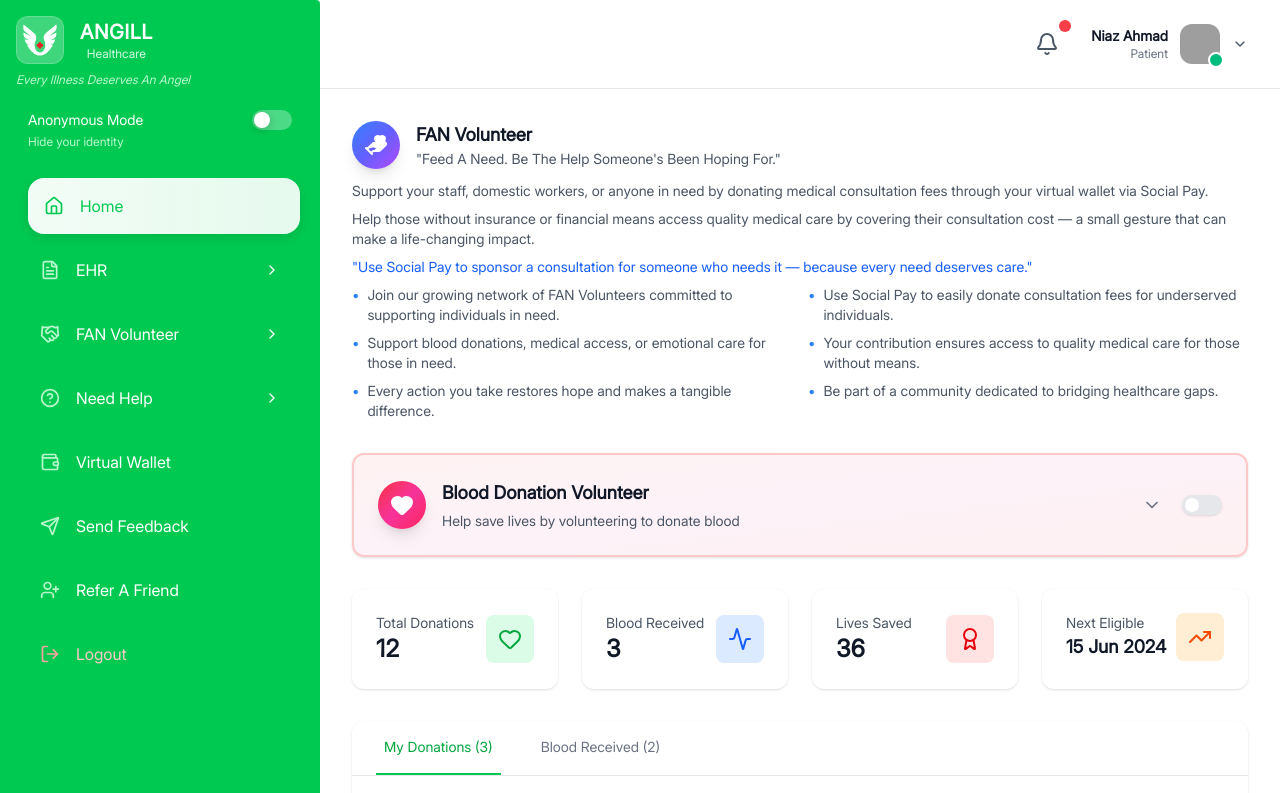
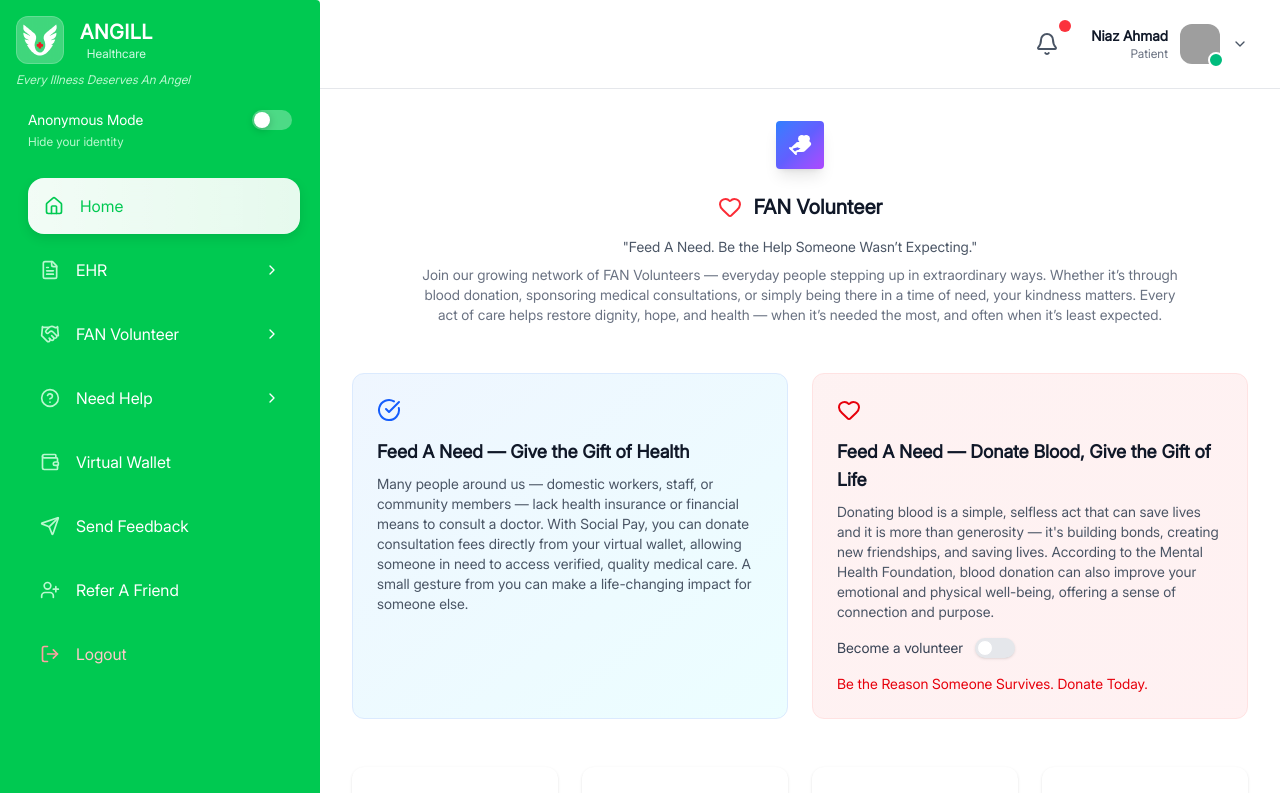
Before and after one commit to waleed-tts-github/health-local, a React (Vite) app: page /patient/blood-donations in a window 1280 px wide. Shown: the top 793 px of the page. Built offline with nearby package versions, Linux system fonts and the light colour scheme; grey boxes are pictures that could not be loaded.

Commit message:
new issues

```diff
--- a/src/pages/patient/BloodDonations.jsx
+++ b/src/pages/patient/BloodDonations.jsx
@@ -17,8 +17,6 @@ import {
   Activity,
   Award,
   TrendingUp,
-  ChevronUp,
-  ChevronDown,
   HandHeart
 } from 'lucide-react';
 
@@ -26,7 +24,6 @@ const BloodDonations = () => {
   const [activeTab, setActiveTab] = useState('donations');
   const [filterStatus, setFilterStatus] = useState('all');
   const [dateRange, setDateRange] = useState('all');
-  const [bloodSectionExpanded, setBloodSectionExpanded] = useState(false);
   const [isBloodVolunteer, setIsBloodVolunteer] = useState(false);
   const [bloodGroup, setBloodGroup] = useState('');
 
@@ -151,79 +148,38 @@ const BloodDonations = () => {
   return (
     <div className="min-h-screen bg-white">
       <div className="max-w-7xl mx-auto px-4 sm:px-6 lg:px-8 py-6 sm:py-8">
-        {/* FAN Volunteer Header Section */}
-        <div className="mb-6 sm:mb-8">
-          <div className="flex items-center space-x-3 sm:space-x-4 mb-2 sm:mb-3">
-            <div className="w-10 sm:w-12 h-10 sm:h-12 bg-gradient-to-br from-blue-500 via-indigo-500 to-purple-500 rounded-full flex items-center justify-center shadow-lg">
-              <HandHeart className="w-5 sm:w-6 h-5 sm:h-6 text-white" fill="currentColor" />
+        {/* FAN Volunteer Section */}
+        <div className="mb-12">
+          <div className="text-center mb-12">
+            <div className="inline-flex items-center justify-center w-12 h-12 bg-gradient-to-br from-blue-500 via-indigo-500 to-purple-500 rounded-sm mb-6 shadow-lg">
+              <HandHeart className="w-6 h-6 text-white" fill="currentColor" />
             </div>
-            <div>
-              <h3 className="text-base sm:text-lg font-bold text-gray-900">FAN Volunteer</h3>
-              <p className="text-xs sm:text-sm text-gray-600">"Feed A Need. Be The Help Someone's Been Hoping For."</p>
-            </div>
-          </div>
-          <div className="text-xs sm:text-sm text-gray-600 space-y-2">
-            <p>Support your staff, domestic workers, or anyone in need by donating medical consultation fees through your virtual wallet via Social Pay.</p>
-            <p>Help those without insurance or financial means access quality medical care by covering their consultation cost — a small gesture that can make a life-changing impact.</p>
-            <p className="text-blue-600 font-medium">"Use Social Pay to sponsor a consultation for someone who needs it — because every need deserves care."</p>
-            <div className="grid grid-cols-1 sm:grid-cols-2 gap-3 sm:gap-4">
-              <div className="space-y-2">
-                <p className="flex items-start">
-                  <span className="text-blue-500 mr-2">•</span>
-                  Join our growing network of FAN Volunteers committed to supporting individuals in need.
-                </p>
-                <p className="flex items-start">
-                  <span className="text-blue-500 mr-2">•</span>
-                  Support blood donations, medical access, or emotional care for those in need.
-                </p>
-                <p className="flex items-start">
-                  <span className="text-blue-500 mr-2">•</span>
-                  Every action you take restores hope and makes a tangible difference.
+            <h2 className="text-xl font-bold text-gray-900 mb-4 flex items-center justify-center">
+              <Heart className="w-6 h-6 text-red-500 mr-3" />
+              FAN Volunteer
+            </h2>
+            <p className="text-sm text-gray-600 mb-2">"Feed A Need. Be the Help Someone Wasn’t Expecting."</p>
+            <p className="text-sm text-gray-500 max-w-3xl mx-auto">
+              Join our growing network of FAN Volunteers — everyday people stepping up in extraordinary ways. Whether it’s through blood donation, sponsoring medical consultations, or simply being there in a time of need, your kindness matters. Every act of care helps restore dignity, hope, and health — when it’s needed the most, and often when it’s least expected.
             </p>
           </div>
-              <div className="space-y-2">
-                <p className="flex items-start">
-                  <span className="text-blue-500 mr-2">•</span>
-                  Use Social Pay to easily donate consultation fees for underserved individuals.
-                </p>
-                <p className="flex items-start">
-                  <span className="text-blue-500 mr-2">•</span>
-                  Your contribution ensures access to quality medical care for those without means.
-                </p>
-                <p className="flex items-start">
-                  <span className="text-blue-500 mr-2">•</span>
-                  Be part of a community dedicated to bridging healthcare gaps.
+
+          <div className="grid md:grid-cols-2 gap-6">
+            <div className="bg-gradient-to-br from-blue-50 to-cyan-50 p-6 rounded-xl border border-blue-100 hover:shadow-lg transition-all duration-300">
+              <CheckCircle className="w-6 h-6 text-blue-600 mb-4" />
+              <h3 className="text-lg font-semibold text-gray-900 mb-2">Feed A Need — Give the Gift of Health</h3>
+              <p className="text-sm text-gray-600">
+                Many people around us — domestic workers, staff, or community members — lack health insurance or financial means to consult a doctor. With Social Pay, you can donate consultation fees directly from your virtual wallet, allowing someone in need to access verified, quality medical care. A small gesture from you can make a life-changing impact for someone else.
               </p>
             </div>
-            </div>
-          </div>
-        </div>
-
-        {/* Blood Volunteer Section */}
-        <div className="bg-gradient-to-br from-red-50 via-pink-50 to-rose-50 border-2 border-red-200 rounded-xl p-4 sm:p-6 mb-6 sm:mb-8 shadow-sm hover:shadow-md transition-all duration-300">
-          <div className="flex flex-col sm:flex-row items-start sm:items-center justify-between gap-4">
-            <div className="flex items-center space-x-3 sm:space-x-4">
-              <div className="w-10 sm:w-12 h-10 sm:h-12 bg-gradient-to-br from-red-500 via-pink-500 to-rose-500 rounded-full flex items-center justify-center shadow-lg">
-                <Heart className="w-5 sm:w-6 h-5 sm:h-6 text-white" fill="currentColor" />
-              </div>
-              <div>
-                <h3 className="text-base sm:text-lg font-bold text-gray-900">Blood Donation Volunteer</h3>
-                <p className="text-xs sm:text-sm text-gray-600 mt-1">Help save lives by volunteering to donate blood</p>
-              </div>
-            </div>
-            <div className="flex items-center space-x-2 sm:space-x-3">
-              <button
-                type="button"
-                onClick={() => setBloodSectionExpanded(!bloodSectionExpanded)}
-                className="p-1 sm:p-2 text-gray-500 hover:text-red-600 transition-colors duration-200 rounded-full hover:bg-red-100"
-                aria-label={bloodSectionExpanded ? 'Collapse volunteer section' : 'Expand volunteer section'}
-              >
-                {bloodSectionExpanded ? (
-                  <ChevronUp className="w-4 sm:w-5 h-4 sm:h-5" />
-                ) : (
-                  <ChevronDown className="w-4 sm:w-5 h-4 sm:h-5" />
-                )}
-              </button>
+            <div className="bg-gradient-to-br from-red-50 to-rose-50 p-6 rounded-xl border border-red-100 hover:shadow-lg transition-all duration-300">
+              <Heart className="w-6 h-6 text-red-600 mb-4" />
+              <h3 className="text-lg font-semibold text-gray-900 mb-2">Feed A Need — Donate Blood, Give the Gift of Life</h3>
+              <p className="text-sm text-gray-600 mb-4">
+                Donating blood is a simple, selfless act that can save lives and it is more than generosity — it's building bonds, creating new friendships, and saving lives. According to the Mental Health Foundation, blood donation can also improve your emotional and physical well-being, offering a sense of connection and purpose.
+              </p>
+              <div className="flex items-center space-x-3 mb-4">
+                <span className="text-sm font-medium text-gray-700">Become a volunteer</span>
                 <label className="relative inline-flex items-center cursor-pointer">
                   <input
                     type="checkbox"
@@ -231,57 +187,16 @@ const BloodDonations = () => {
                     onChange={handleBloodVolunteerChange}
                     className="sr-only peer"
                   />
-                <div className="w-8 sm:w-10 h-4 sm:h-5 bg-gray-200 peer-focus:outline-none peer-focus:ring-2 peer-focus:ring-red-300 rounded-full peer peer-checked:after:translate-x-[18px] sm:peer-checked:after:translate-x-[20px] peer-checked:after:border-white after:content-[''] after:absolute after:top-0.5 after:left-[2px] after:bg-white after:border-gray-200 after:border after:rounded-full after:h-3 sm:after:h-4 after:w-3 sm:after:w-4 after:transition-all peer-checked:bg-gradient-to-r peer-checked:from-red-500 peer-checked:to-pink-500 shadow-sm"></div>
+                  <div className="w-10 h-5 bg-gray-200 peer-focus:outline-none peer-focus:ring-2 peer-focus:ring-red-300 rounded-full peer peer-checked:after:translate-x-[20px] peer-checked:after:border-white after:content-[''] after:absolute after:top-0.5 after:left-[2px] after:bg-white after:border-gray-200 after:border after:rounded-full after:h-4 after:w-4 after:transition-all peer-checked:bg-gradient-to-r peer-checked:from-red-500 peer-checked:to-pink-500 shadow-sm"></div>
                 </label>
               </div>
-          </div>
-          <div className={`overflow-hidden transition-all duration-500 ease-in-out ${
-            bloodSectionExpanded ? 'max-h-[800px] opacity-100 mt-3 sm:mt-4' : 'max-h-0 opacity-0'
-          }`}>
-            <div className="bg-white bg-opacity-80 rounded-xl p-3 sm:p-4 space-y-2 sm:space-y-3 backdrop-blur-sm">
-              <div className="grid grid-cols-1 sm:grid-cols-2 gap-3 sm:gap-4 text-xs sm:text-sm text-gray-700">
-                <div className="space-y-2">
-                  <p className="flex items-start">
-                    <span className="text-red-500 mr-2">•</span>
-                    Donating blood is a simple, selfless act that can save lives in your community.
-                  </p>
-                  <p className="flex items-start">
-                    <span className="text-red-500 mr-2">•</span>
-                    Blood donation benefits your physical and emotional health, per The Mental Health Foundation.
-                  </p>
-                  <p className="flex items-start">
-                    <span className="text-red-500 mr-2">•</span>
-                    Most people can donate whole blood every 56 days, according to the American Red Cross.
-                  </p>
-                  <p className="flex items-start">
-                    <span className="text-red-500 mr-2">•</span>
-                    Your eligibility is confirmed by checking temperature, blood pressure, pulse, and hemoglobin levels.
-                  </p>
-                </div>
-                <div className="space-y-2">
-                  <p className="flex items-start">
-                    <span className="text-red-500 mr-2">•</span>
-                    The donation area is cleaned and sterilized, and a new sterile needle is used for each donation.
-                  </p>
-                  <p className="flex items-start">
-                    <span className="text-red-500 mr-2">•</span>
-                    Relax during donation—some centers offer movies or TV to keep you comfortable.
-                  </p>
-                  <p className="flex items-start">
-                    <span className="text-red-500 mr-2">•</span>
-                    After donation, a bandage is applied, and you'll rest for 15 minutes with a snack or drink.
-                  </p>
-                </div>
-              </div>
-              <p className="text-red-500 text-xs">*Minimum Age For Blood Volunteer: Male: 18 - Female: 19</p>
-            </div>
               {isBloodVolunteer && (
-              <div className="mt-3 sm:mt-4">
-                <label className="text-xs sm:text-sm font-bold text-gray-700 block">Blood Group</label>
+                <div>
+                  <label className="text-sm font-bold text-gray-700 block mb-2">Blood Group</label>
                   <select
                     value={bloodGroup}
                     onChange={(e) => setBloodGroup(e.target.value)}
-                  className="w-full px-3 sm:px-4 py-2 sm:py-3 bg-gray-50 border border-gray-200 rounded-lg focus:bg-white focus:border-green-500 focus:outline-none transition-all duration-300 text-gray-900 text-xs sm:text-sm shadow-sm hover:shadow-md"
+                    className="w-full px-4 py-3 bg-gray-50 border border-gray-200 rounded-lg focus:bg-white focus:border-red-500 focus:outline-none transition-all duration-300 text-gray-900 text-sm shadow-sm hover:shadow-md"
                     aria-label="Select Blood Group"
                   >
                     <option value="">Select Blood Group</option>
@@ -296,15 +211,20 @@ const BloodDonations = () => {
                   </select>
                 </div>
               )}
+              <p className="text-sm text-red-600 font-medium mt-4">
+                Be the Reason Someone Survives. Donate Today.
+              </p>
             </div>
           </div>
+        </div>
+
 
         {/* Stats Cards */}
         <div className="grid grid-cols-1 sm:grid-cols-2 lg:grid-cols-4 gap-4 sm:gap-6 mb-6 sm:mb-8">
           <div className="bg-white rounded-xl shadow-sm p-4 sm:p-6">
             <div className="flex items-center justify-between">
               <div>
-                <p className="text-xs sm:text-sm text-gray-600">Total Donations</p>
+                <p className="text-xs sm:text-sm text-gray-600">Blodd Donation Requests</p>
                 <p className="text-xl sm:text-2xl font-bold text-gray-900">12</p>
               </div>
               <div className="w-10 sm:w-12 h-10 sm:h-12 bg-green-100 rounded-lg flex items-center justify-center">
@@ -316,7 +236,7 @@ const BloodDonations = () => {
           <div className="bg-white rounded-xl shadow-sm p-4 sm:p-6">
             <div className="flex items-center justify-between">
               <div>
-                <p className="text-xs sm:text-sm text-gray-600">Blood Received</p>
+                <p className="text-xs sm:text-sm text-gray-600">Blood Donation Received</p>
                 <p className="text-xl sm:text-2xl font-bold text-gray-900">3</p>
               </div>
               <div className="w-10 sm:w-12 h-10 sm:h-12 bg-blue-100 rounded-lg flex items-center justify-center">
@@ -328,7 +248,18 @@ const BloodDonations = () => {
           <div className="bg-white rounded-xl shadow-sm p-4 sm:p-6">
             <div className="flex items-center justify-between">
               <div>
-                <p className="text-xs sm:text-sm text-gray-600">Lives Saved</p>
+                <p className="text-xs sm:text-sm text-gray-600">Doctor Fees Donation</p>
+                <p className="text-xl sm:text-2xl font-bold text-gray-900">36</p>
+              </div>
+              <div className="w-10 sm:w-12 h-10 sm:h-12 bg-red-100 rounded-lg flex items-center justify-center">
+                <Award className="h-5 sm:h-6 w-5 sm:w-6 text-red-600" />
+              </div>
+            </div>
+          </div>
+            <div className="bg-white rounded-xl shadow-sm p-4 sm:p-6">
+            <div className="flex items-center justify-between">
+              <div>
+                <p className="text-xs sm:text-sm text-gray-600">Donation Received</p>
                 <p className="text-xl sm:text-2xl font-bold text-gray-900">36</p>
               </div>
               <div className="w-10 sm:w-12 h-10 sm:h-12 bg-red-100 rounded-lg flex items-center justify-center">
--- a/src/pages/patient/Doctors.jsx
+++ b/src/pages/patient/Doctors.jsx
@@ -30,7 +30,7 @@ import FeedbackModal from '../../components/patient/FeedbackModel';
 
 const Doctors = () => {
   const navigate = useNavigate();
-  const [activeTab, setActiveTab] = useState('Angel Doctors');
+  const [activeTab, setActiveTab] = useState('Angill Doctors');
   const [searchQuery, setSearchQuery] = useState('');
   const [selectedSpecialty, setSelectedSpecialty] = useState('All');
   const [selectedLocation, setSelectedLocation] = useState('All');
@@ -250,7 +250,7 @@ const Doctors = () => {
                 {/* Centered Responsive Tabs */}
                 <div className="flex-1 flex justify-center">
                   <div className="flex space-x-2 sm:space-x-4">
-                    {['Angel Doctors', 'Private Doctors'].map((tab) => (
+                    {['Angill Doctors', 'Private Doctors'].map((tab) => (
                       <button
                         key={tab}
                         onClick={() => setActiveTab(tab)}
@@ -273,7 +273,7 @@ const Doctors = () => {
               {/* Fee Information and Favorites Toggle */}
               <div className="flex flex-col sm:flex-row items-start sm:items-center justify-between mb-3 sm:mb-4 gap-2 sm:gap-0">
                 <p className="text-green-700 text-xs sm:text-sm font-bold bg-green-100 px-2 sm:px-4 py-1 sm:py-2 rounded-lg shadow-sm">
-                  {activeTab === 'Angel Doctors'
+                  {activeTab === 'Angill Doctors'
                     ? 'Angel Doctors have fixed fees'
                     : 'Private Doctors have own fees'}
                 </p>
```
Also changed, not shown: src/components/patient/BookingConnectModel.jsx (+31 -26 lines), src/components/patient/Layout.jsx (+6 -4 lines), src/components/patient/PrescriptionDetailsModel.jsx (+30 -33 lines), src/pages/patient/Home.jsx (+17 -4 lines). Lines whose indentation alone changed are shown as unchanged.
